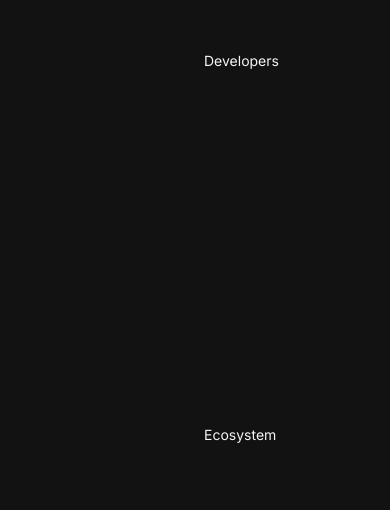
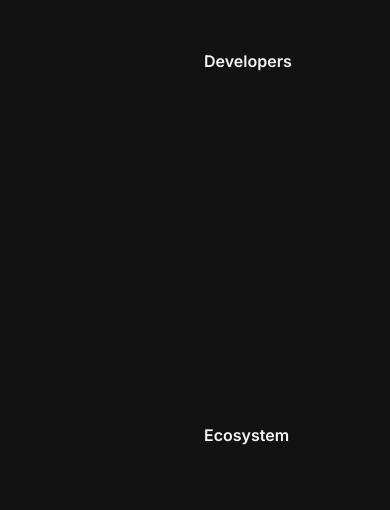
Before and after one commit to prajalsharma/sbtc, a Next.js app: page / in a window 390 px wide. Shown: the top 510 px of the page. Built offline with nearby package versions, Linux system fonts and the light colour scheme.

Commit message:
Add utility for h-screen-minus-79 and update header list heading styles

```diff
--- a/app/globals.css
+++ b/app/globals.css
@@ -120,6 +120,10 @@
   --sidebar-ring: oklch(0.556 0 0);
 }
 
+@utility h-screen-minus-79 {
+  height: calc(100vh - 79px);
+}
+
 @layer base {
   * {
     @apply border-border outline-ring/50;
@@ -136,7 +140,7 @@
 @layer components {
   .header-list-heading {
     padding: 12px 16px;
-    @apply cursor-pointer flex items-center text-secondary lg:text-white text-sm justify-between lg:justify-start;
+    @apply cursor-pointer flex items-center text-secondary lg:text-white text-base font-semibold lg:font-normal lg:text-sm justify-between lg:justify-start transition-colors;
 
     @media (min-width: 1025px) {
       padding: 13px 8px 14px 18px;
```
